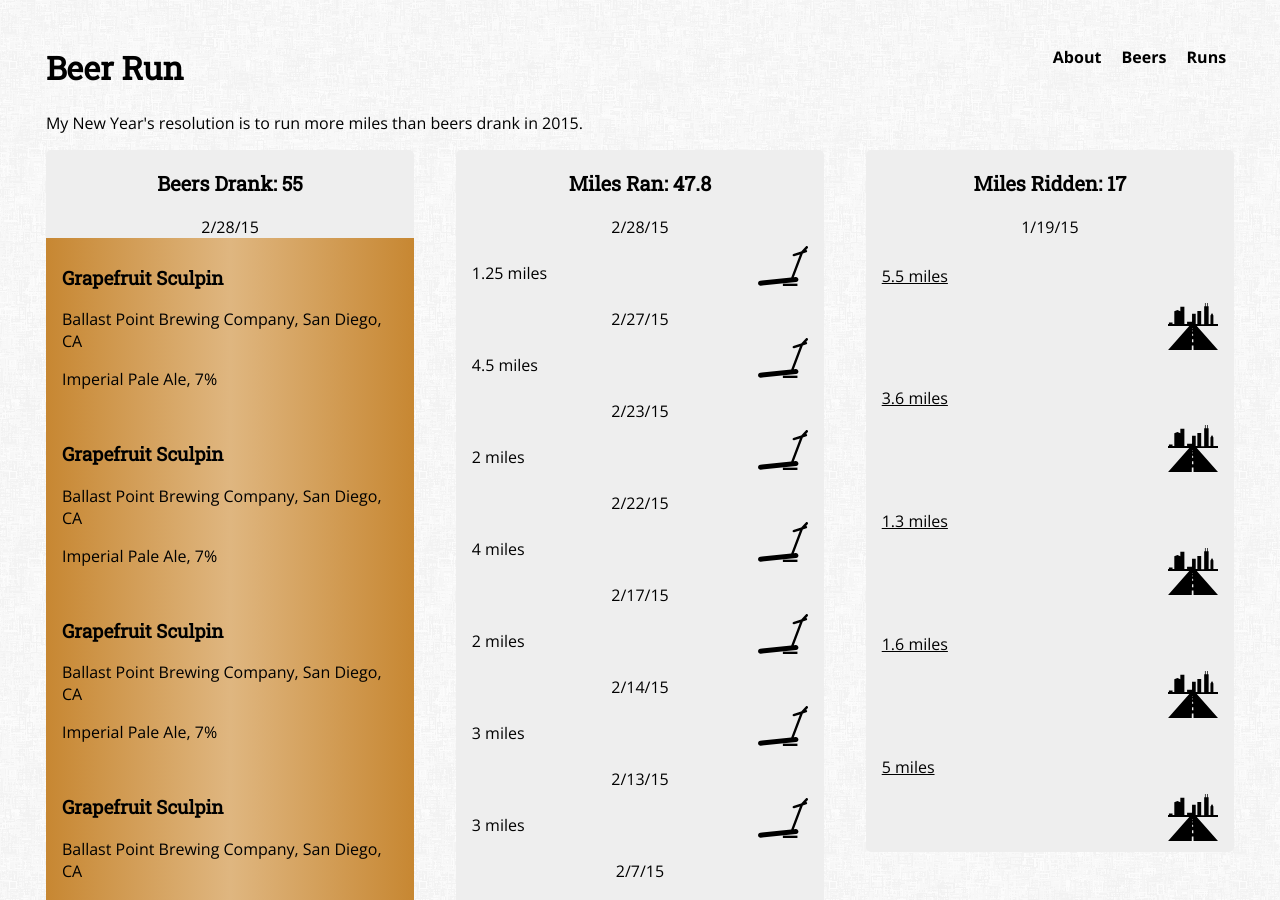
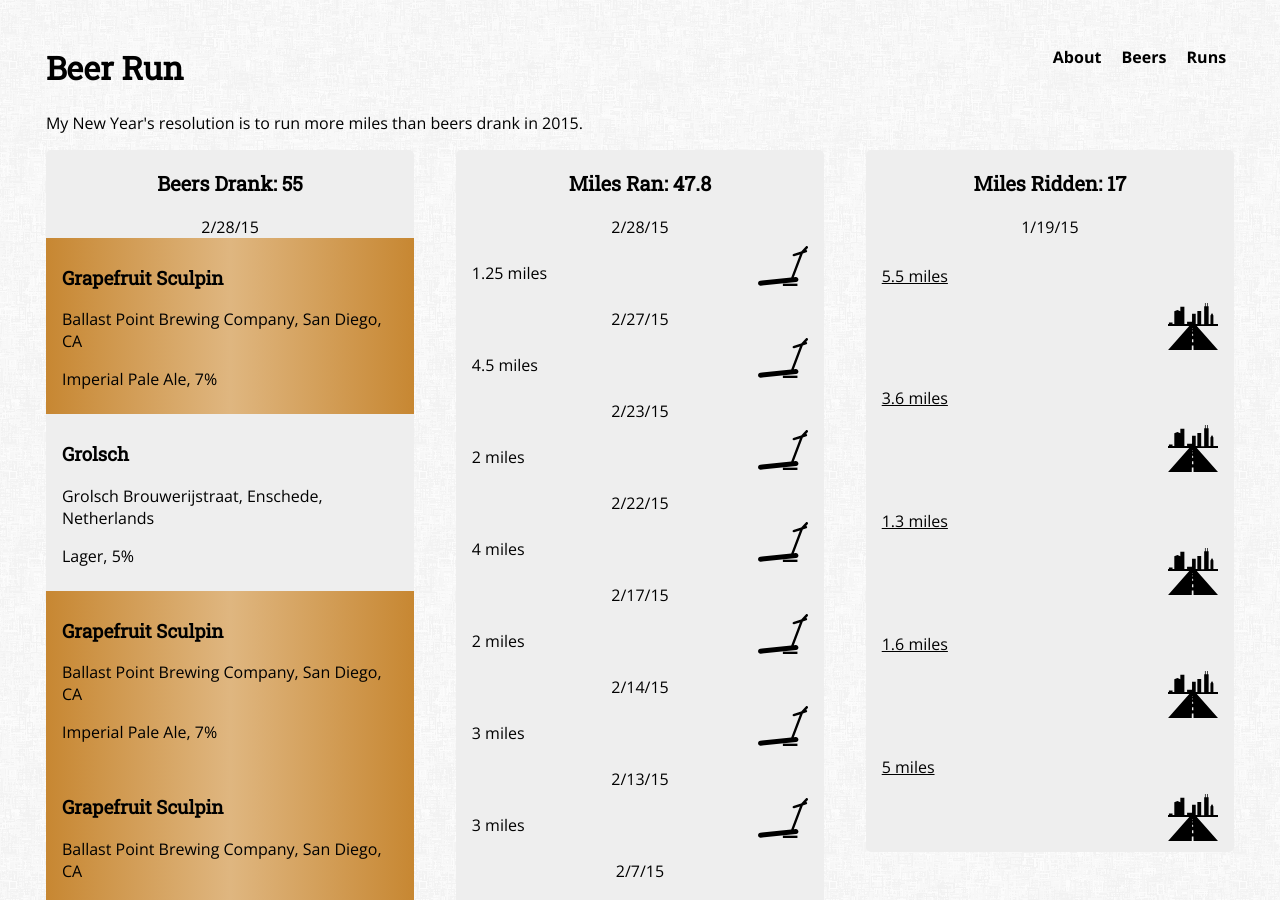
Before and after one commit to rhewitt22/beer-run, a Jekyll site: the page built from index.html, in a window 1280 px wide and 900 px high. Built offline with Jekyll 4.4.1, drawn with Linux system fonts in a browser that asks for light colours; nearby versions of some CDN libraries.

Commit message:
Updated beer.yml

```diff
--- a/_data/beer.yml
+++ b/_data/beer.yml
@@ -2,7 +2,7 @@
   name: Grapefruit Sculpin
 
 - date: 2/28/15
-  name: Grolcsh
+  name: Grolsch
 
 - date: 2/28/15
   name: Grapefruit Sculpin
```
